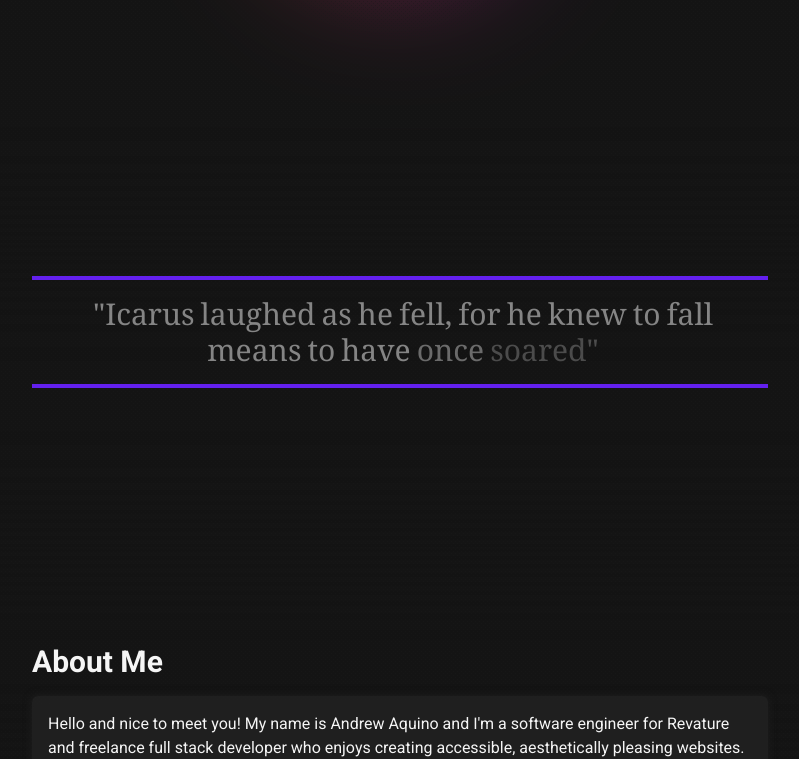
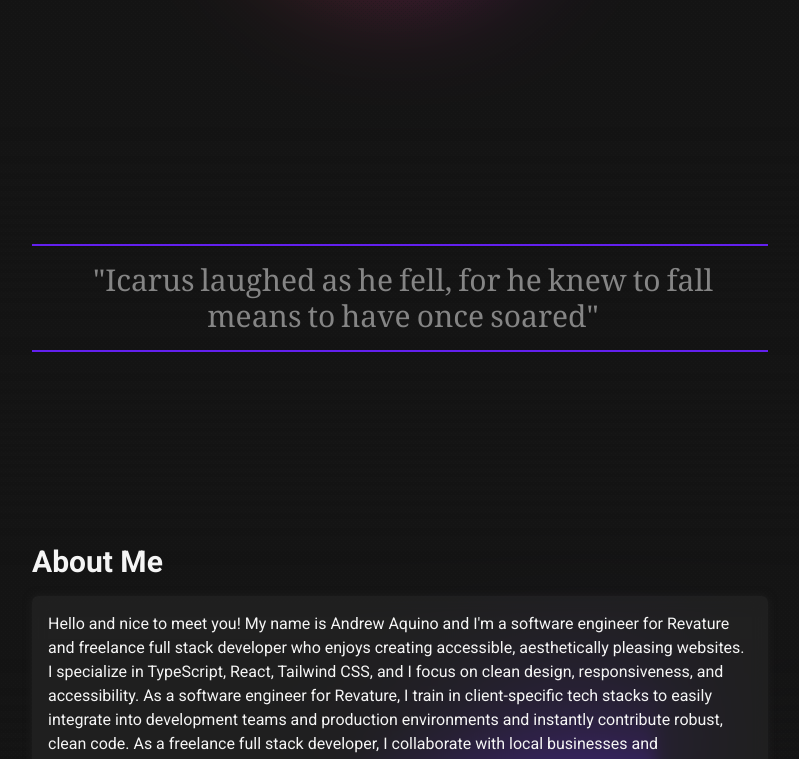
Before and after one commit to AndrewGlennAquino/personal-website-v2, a React (Vite) app: page / in a window 1280 px wide. Shown: the part 556-1315 px from the top of the page, without its empty margins (240-1039 px from the left). Built offline with nearby package versions, Linux system fonts and the light colour scheme.

Commit message:
Adjust animation timing; Remove top padding;

```diff
--- a/src/components/quote/Quote.tsx
+++ b/src/components/quote/Quote.tsx
@@ -9,7 +9,7 @@ const Quote = () => {
   const [scope, animate] = useAnimate();
 
   // Check if the component in view
-  const isInView = useInView(scope, { amount: 0.75, once: true });
+  const isInView = useInView(scope, { amount: 0.5, once: true });
 
   // Quote as a string and split into an array
   const quote =
@@ -19,11 +19,11 @@ const Quote = () => {
   // Animate sequence if isInView triggers a rerender
   useEffect(() => {
     const sequence = async () => {
-      await animate("div", { opacity: 1 }, { duration: 1.5, ease: "easeOut" });
+      await animate("div", { opacity: 1 }, { duration: 1, ease: "easeOut" });
       await animate(
         "span",
         { opacity: 1 },
-        { delay: stagger(0.25), duration: 1.25, ease: "easeIn" }
+        { delay: stagger(0.15), duration: 1.35, ease: "easeIn" }
       );
     };
 
@@ -39,10 +39,13 @@ const Quote = () => {
       <div className="bg-texture" />
 
       {/* Quote container */}
-      <div className="flex justify-center items-center mp-default" ref={scope}>
+      <div
+        className="flex justify-center items-center mp-default pt-0"
+        ref={scope}
+      >
         {/* Quote border */}
         <motion.div
-          className="border-indigo border-y-4 relative -top-16"
+          className="border-indigo border-y-2"
           initial={{ opacity: 0 }}
         >
           {/* p container for <span> elements for quote strings */}
```
